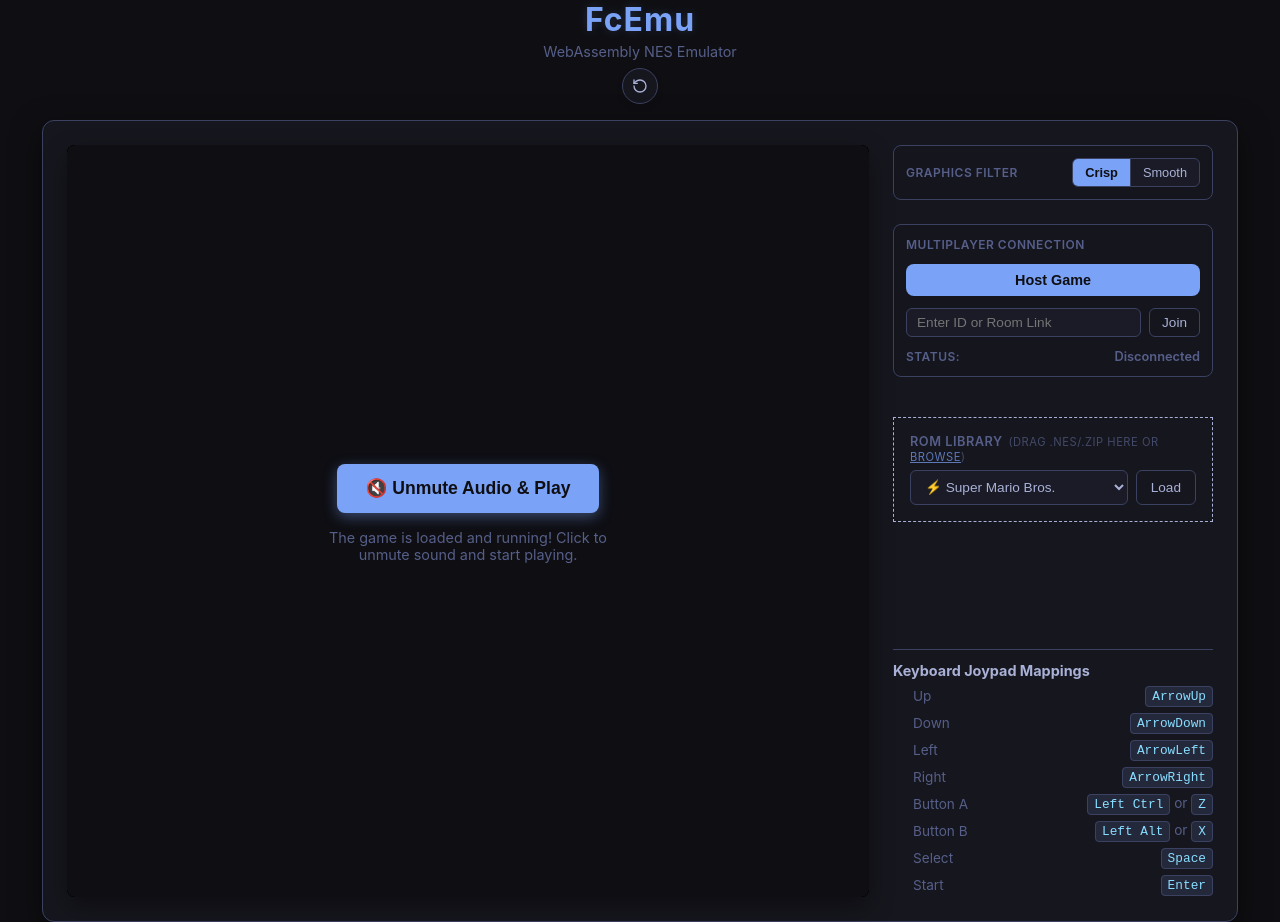
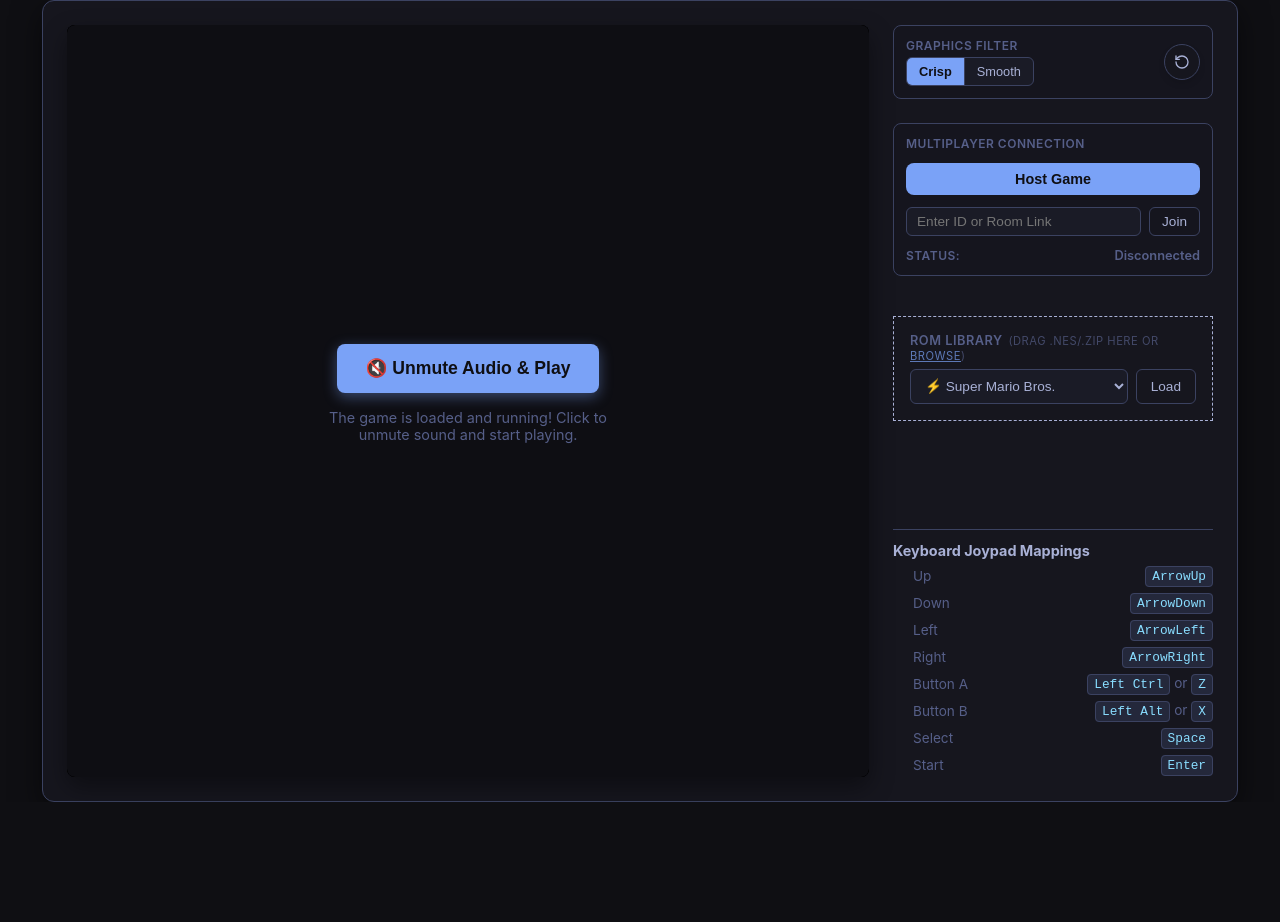
Before and after one commit to HclX/FcEmu, a website built with Vite: page static/index.html in a window 1280 px wide. After the commit the page ends 802 px from the top, so only its background shows below. Built offline with nearby package versions, Linux system fonts and the light colour scheme; no server answers.

Commit message:
Relocate circular Reset button inside sidebar Graphics Filter card
- Removed the top header container entirely in static/index.html.
- Embedded the circular '#btn-reset' button directly next to the filter buttons inside the Graphics Filter sidebar card.
- Conserves 100% of the vertical usable screen space for the NES canvas screen.

TAG=agy
CONV=9ef3baef-2a67-4916-b4ce-6d4971b30d8e

```diff
--- a/static/index.html
+++ b/static/index.html
@@ -329,19 +329,6 @@
     <script src="https://cdnjs.cloudflare.com/ajax/libs/jszip/3.10.1/jszip.min.js"></script>
 </head>
 <body>
-    <header style="margin-bottom: 1rem; text-align: center;">
-        <h1>FcEmu</h1>
-        <p class="subtitle">WebAssembly NES Emulator</p>
-        <div class="header-controls">
-            <button id="btn-reset" class="btn-circular" title="Reset Emulator">
-                <svg xmlns="http://www.w3.org/2000/svg" width="16" height="16" viewBox="0 0 24 24" fill="none" stroke="currentColor" stroke-width="2" stroke-linecap="round" stroke-linejoin="round">
-                    <path d="M3 12a9 9 0 1 0 9-9 9.75 9.75 0 0 0-6.74 2.74L3 8"/>
-                    <path d="M3 3v5h5"/>
-                </svg>
-            </button>
-        </div>
-    </header>
-
     <div class="main-container">
         <!-- Canvas Container -->
         <div class="canvas-container" id="canvas-wrapper">
@@ -368,12 +355,21 @@
         <div class="sidebar">
             <!-- Graphics Filter Control -->
             <div class="display-controls">
-                <div class="control-group">
-                    <span class="control-label">Graphics Filter</span>
-                    <div class="btn-group" id="filter-group">
-                        <button class="btn-control active" id="btn-filter-crisp">Crisp</button>
-                        <button class="btn-control" id="btn-filter-smooth">Smooth</button>
+                <div class="control-group" style="display: flex; justify-content: space-between; align-items: center; width: 100%;">
+                    <div style="display: flex; flex-direction: column; gap: 4px;">
+                        <span class="control-label">Graphics Filter</span>
+                        <div class="btn-group" id="filter-group">
+                            <button class="btn-control active" id="btn-filter-crisp">Crisp</button>
+                            <button class="btn-control" id="btn-filter-smooth">Smooth</button>
+                        </div>
                     </div>
+
+                    <button id="btn-reset" class="btn-circular" title="Reset Emulator" style="margin: 0; flex-shrink: 0;">
+                        <svg xmlns="http://www.w3.org/2000/svg" width="16" height="16" viewBox="0 0 24 24" fill="none" stroke="currentColor" stroke-width="2" stroke-linecap="round" stroke-linejoin="round">
+                            <path d="M3 12a9 9 0 1 0 9-9 9.75 9.75 0 0 0-6.74 2.74L3 8"/>
+                            <path d="M3 3v5h5"/>
+                        </svg>
+                    </button>
                 </div>
             </div>
 
```
